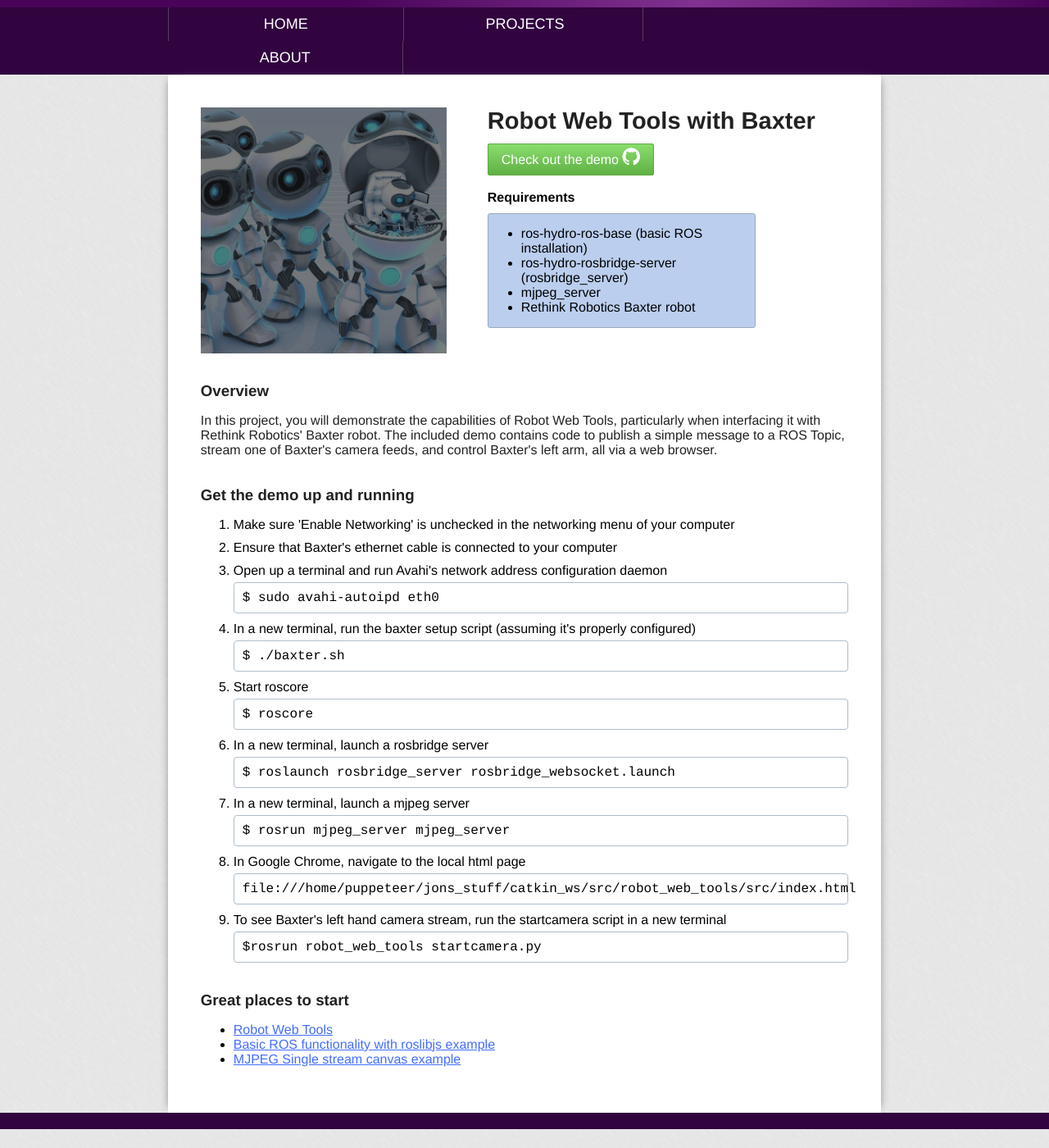
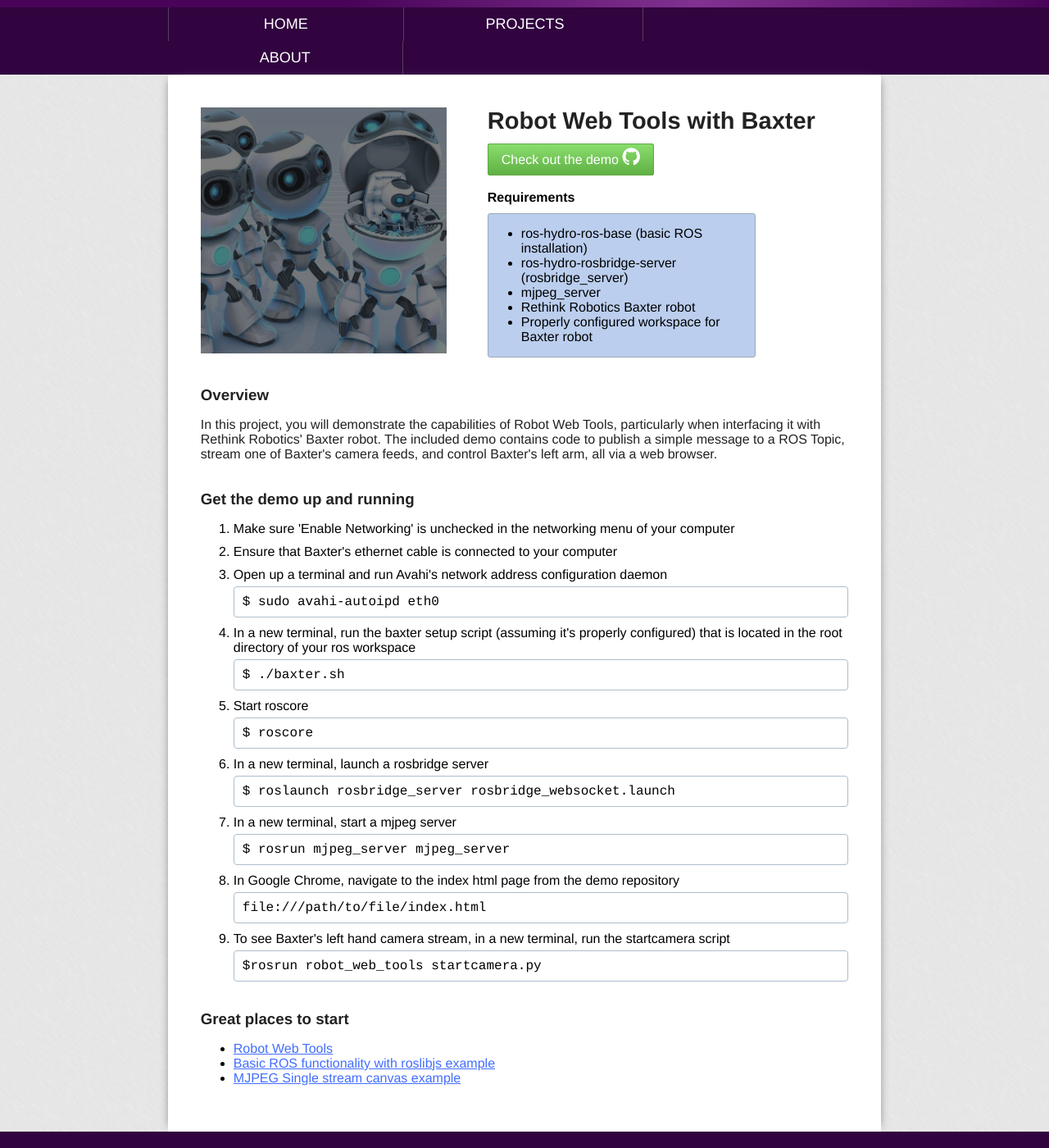
Before and after one commit to NU-MSR/msr-site, a Jekyll site: the page built from _posts/2014-07-08-robot-web-tools-with-baxter.md, in a window 1280 px wide and 1400 px high, scrolled down 299 px. Shown: the whole window at 82% size. Built offline with Jekyll 4.4.1, drawn with Linux system fonts in a browser that asks for light colours; nearby versions of some CDN libraries; before the commit the page ends 1676 px from its top, so only the background shows below that.

Commit message:
more accurate robot web tools post

```diff
--- a/_posts/2014-07-08-robot-web-tools-with-baxter.md
+++ b/_posts/2014-07-08-robot-web-tools-with-baxter.md
@@ -6,18 +6,19 @@ demo:               https://github.com/jonrovira/robot_web_tools
 requirements:       [ros-hydro-ros-base (basic ROS installation),
                     ros-hydro-rosbridge-server (rosbridge_server),
                     mjpeg_server,
-                    Rethink Robotics Baxter robot]
+                    Rethink Robotics Baxter robot,
+                    Properly configured workspace for Baxter robot]
 overview:           In this project, you will demonstrate the capabilities of Robot
                     Web Tools, particularly when interfacing it with Rethink Robotics' Baxter robot. The included demo contains code to publish  a simple message to a ROS Topic, stream one of Baxter's camera feeds, and control Baxter's left arm, all via a web browser.
 demo-instructions:  ["Make sure 'Enable Networking' is unchecked in the networking menu of your computer",
                      "Ensure that Baxter's ethernet cable is connected to your computer",
                     ["Open up a terminal and run Avahi's network address configuration daemon", "$ sudo avahi-autoipd eth0"],
-                    ["In a new terminal, run the baxter setup script (assuming it's properly configured)", "$ ./baxter.sh"],
+                    ["In a new terminal, run the baxter setup script (assuming it's properly configured) that is located in the root directory of your ros workspace", "$ ./baxter.sh"],
                     ["Start roscore", "$ roscore"],
                     ["In a new terminal, launch a rosbridge server", "$ roslaunch rosbridge_server rosbridge_websocket.launch"],
-                    ["In a new terminal, launch a mjpeg server", "$ rosrun mjpeg_server mjpeg_server"],
-                    ["In Google Chrome, navigate to the local html page", "file:///home/puppeteer/jons_stuff/catkin_ws/src/robot_web_tools/src/index.html"],
-                    ["To see Baxter's left hand camera stream, run the startcamera script in a new terminal", "$rosrun robot_web_tools startcamera.py"]]
+                    ["In a new terminal, start a mjpeg server", "$ rosrun mjpeg_server mjpeg_server"],
+                    ["In Google Chrome, navigate to the index html page from the demo repository", "file:///path/to/file/index.html"],
+                    ["To see Baxter's left hand camera stream, in a new terminal, run the startcamera script", "$rosrun robot_web_tools startcamera.py"]]
 places-to-start:    [["Robot Web Tools", "http://robotwebtools.org/"],
                      ["Basic ROS functionality with roslibjs example", "http://wiki.ros.org/roslibjs/Tutorials/BasicRosFunctionality"],
                      ["MJPEG Single stream canvas example", "http://wiki.ros.org/mjpegcanvasjs/Tutorials/CreatingASingleStreamCanvas"]]
```
Also changed, not shown: 1 other file.
